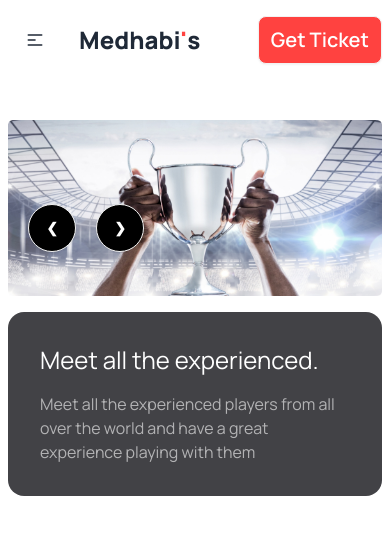
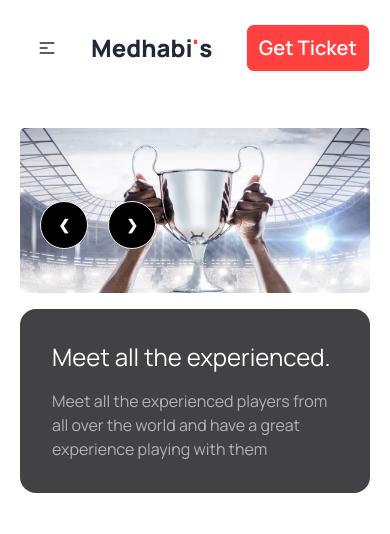
Before and after one commit to medhabicorp/B9A3-Medhabi, a plain HTML site: page index.html in a window 390 px wide. Drawn offline with nearby package versions, Linux system fonts and the light colour scheme.

Commit message:
header completed perfectly

```diff
--- a/index.html
+++ b/index.html
@@ -36,8 +36,8 @@
     </style>
 </head>
 
-<body class="my-2 mx-2 lg:my-14 lg:mx-32 font-manrope">
-    <header class="container mx-auto w-full">
+<body class="my-4 mx-5 lg:my-14 lg:mx-32 font-manrope">
+    <header class="container mx-auto">
         <!-- navbar section   -->
       <nav class="mb-12">
             <div class="navbar bg-white py-0 px-0">
```
